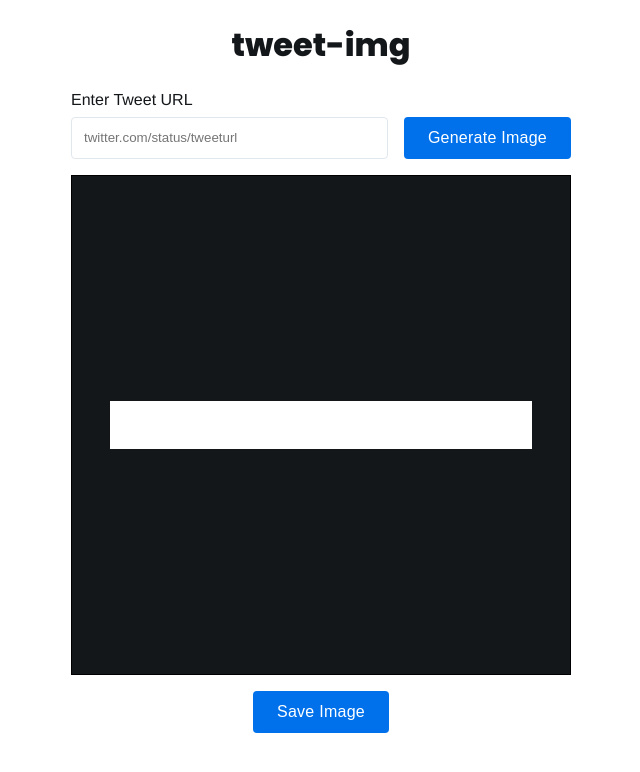
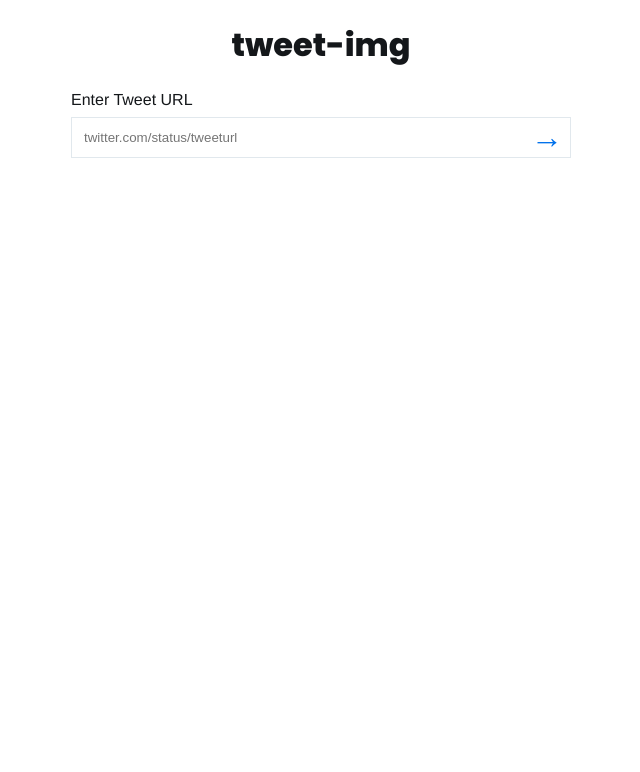
Before and after one commit to mhuap/tweet-img, a Next.js app: page / in a window 1280 px wide. Shown: the top 772 px of the page, without its empty margins (319-959 px from the left). Built offline with nearby package versions, Linux system fonts and the light colour scheme.

Commit message:
works with layout~

```diff
--- /dev/null
+++ b/components/result.js
@@ -0,0 +1,56 @@
+import React from "react";
+import axios from 'axios';
+const errormsg = '400: Invalid URL';
+// import Tweet from '../components/tweet';
+
+class Result extends React.Component {
+
+  constructor(props){
+    super(props);
+
+  }
+
+  genCanvas(){
+    const html2canvas = require('html2canvas');
+    html2canvas(document.querySelector("#tweet-container"), {allowTaint: true}).then(function(canvas) {
+      canvas.className = 'tweet-container-container';
+
+      let div = document.querySelector('#canvas div');
+      div.parentNode.replaceChild(canvas, div);
+    });
+  }
+
+  render(){
+    console.log('render');
+    if (this.props.tweet === errormsg){
+      return <p>{errormsg}</p>
+    }
+    return (
+      <>
+        <div id='result'>
+
+          <div>
+            <h2>Preview</h2>
+            <div className='tweet-container-container'>
+              <div id='tweet-container'>
+                <div id='tweet' dangerouslySetInnerHTML={{__html: this.props.tweet}}>
+
+                </div>
+              </div>
+            </div>
+          </div>
+
+          <div id='canvas'>
+            <h2>Image</h2>
+            <div className='tweet-container-container'>
+              <button onClick={this.genCanvas}>Create Image</button>
+            </div>
+          </div>
+
+        </div>
+      </>
+    );
+  }
+}
+
+export default Result;
--- a/pages/index.js
+++ b/pages/index.js
@@ -1,97 +1,105 @@
 import React from "react";
 import axios from 'axios';
+const errormsg = '400: Invalid URL';
+
 // import { useRouter } from 'next/router'
 // import SEO from "../components/seo"
+import Result from '../components/result';
 import '../scss/index.scss';
 // import logosrc from '../images/Twitter_Logo_Blue.svg'
 
 
 class IndexPage extends React.Component {
-  // const router = useRouter()
-  // const { tweeturl } = router.query
+
   constructor(props) {
     super(props);
     this.state = {
-        url: '',
+        loading: false,
+        // url: '',
+        blank: true,
+        tweet: ''
     };
 
-    this.handleChange = this.handleChange.bind(this);
+    this.urlInput = React.createRef();
+    // this.handleChange = this.handleChange.bind(this);
     this.handleSubmit = this.handleSubmit.bind(this);
   }
 
-  handleChange(e){
-    e.preventDefault();
+  createTweet(url){
+    console.log('axios');
+
     this.setState({
-        url: e.target.value,
+      loading: true
+    })
+    console.log('loading')
+
+    axios.post('/api', {
+      url: url
+    })
+    .then(response => {
+      console.log('response')
+      // console.log(response.data)
+
+      this.setState({
+        tweet: response.data,
+        loading: false
       });
+
+      console.log('not loading')
+
+      // this.genCanvas()
+
+    })
+    .catch(error => {
+      console.log(error)
+      this.setState({
+        tweet: errormsg,
+        loading: false
+      });
+
+      console.log('not loading')
+    })
+
   }
 
   handleSubmit(e){
     e.preventDefault();
-    //making a post request with the fetch API
-    axios.post('/api', {
-      url: this.state.url
-    })
-    .then(response => {
-      // console.log(response.data)
-      const div = document.getElementById('tweet');
-      div.innerHTML = response.data;
 
-      let logo = document.createElement('img');
-      logo.id = 'logo';
-      logo.src = '/Twitter_Logo_Blue.png';
-      document.getElementById('tweet').appendChild(logo);
+    console.log('Submitted');
+    this.setState({
+        blank: false
+    }, () => this.createTweet(this.urlInput.current.value));
 
-      let ver = document.querySelector('.u-hiddenVisually');
-      if (ver){
-        let badge = document.createElement('img');
-        badge.id = 'badge';
-        badge.src = '/verified.png';
-        ver.parentNode.replaceChild(badge, ver);
-      }
-      // this.genCanvas()
-    })
-    .catch(error => console.log(error))
   }
 
-  genCanvas(){
-    const html2canvas = require('html2canvas');
-    html2canvas(document.querySelector("#tweet-container"), {allowTaint: true}).then(function(canvas) {
-      // document.querySelector('#container').appendChild(canvas);
-      let tweetContainer = document.getElementById('tweet-container-container');
-      tweetContainer.parentNode.replaceChild(canvas, tweetContainer);
-    });
-  }
 
   render(){
+    var res;
+    if (this.state.blank){
+      res = null;
+    } else if (this.state.loading){
+      res = <p>Loading...</p>;
+    } else {
+      res = <Result tweet={this.state.tweet}/>;
+    }
     return (
       <div id='container'>
+        <div id='form-wrapper'>
           <h1>tweet-img</h1>
           <form onSubmit={this.handleSubmit}>
             <label>Enter Tweet URL</label>
             <div id='form-input'>
-            <input id='url-input'type='text' onChange={this.handleChange} name='url' placeholder='twitter.com/status/tweeturl'/>
-            <button>Generate Image</button>
+              <input id='url-input'type='text' ref={this.urlInput} name='url' placeholder='twitter.com/status/tweeturl'/>
+              <button>&#8594;</button>
             </div>
           </form>
-
-        <div id='tweet-container-container'>
-          <div id='tweet-container'>
-            <div id='tweet'></div>
-          </div>
         </div>
 
-        <button onClick={this.genCanvas}>Save Image</button>
+        {res}
 
       </div>
     );
   }
 }
 
-// IndexPage.getInitialProps = async ({ req }) => {
-//   const res = await axios.post('/');
-//   const json = await res.json();
-//   return { tweeturl: json.url };
-// }
-
 export default IndexPage
--- a/scss/index.scss
+++ b/scss/index.scss
@@ -4,6 +4,7 @@
 $color-darkblue: #0071EB;
 $color-extralightgrey: #E1E8ED;
 $border-radius: 0.25rem;
+$width: 500px;
 
 @import url('https://fonts.googleapis.com/css?family=Poppins:800&display=swap');
 
@@ -34,32 +35,47 @@
 
 #container {
   margin: 0 auto;
-  max-width: 500px;
+  width: 80vw;
   text-align: center;
 
   & > button {
     display: block;
     margin: 1rem auto;
-
   }
 }
 
-form {
-  margin-bottom: 1rem;
+#form-wrapper {
+  max-width: $width;
+  margin: 0 auto;
 }
 
 #form-input {
-  display: flex;
-  justify-content: space-between;
+  position: relative;
+  // display: flex;
+  // justify-content: space-between;
   width: 100%;
+}
+
+#form-input button {
+  font-weight: bold;
+  font-size: 2rem;
+  line-height: 0;
+  padding: 0.5rem;
+  position: absolute;
+  right: 0;
+  top: 0;
+  box-sizing: border-box;
+  height: 100%;
+  background: none;
+  color: $color-darkblue;
 }
 
 button {
   background-color: $color-darkblue;
-  // border: solid 1px $color-blue;
+  border: solid 1px $color-blue;
   border: none;
   padding: 0.75rem 1.5rem;
-  border-radius: $border-radius;
+  // border-radius: $border-radius;
   color: white;
   font-size: 1rem;
   letter-spacing: 0.25px;
@@ -77,22 +93,31 @@
 
 input {
   padding: 0.75rem 0.75rem;
-  border-radius: $border-radius;
+  // border-radius: $border-radius;
   border: solid 1px $color-extralightgrey;
-  flex-grow: 1;
+  // flex-grow: 1;
+  width: 100%;
   margin-right: 1rem;
+  box-sizing: border-box;
 
   &:focus {
     border: solid 1px $color-blue;
-    border-radius: $border-radius;
+    // border-radius: $border-radius;
     box-shadow: 0 0 0 0.2rem rgba(29, 161, 242,.25);
     outline: none;
   }
 }
 
-#tweet-container-container {
+#result {
+  display: flex;
+  flex-direction: row;
+  justify-content: space-around;
+}
+
+.tweet-container-container {
   margin: 0 auto;
   border: solid 1px black;
+  width: $width;
 }
 
 #tweet-container:before {
@@ -108,6 +133,23 @@
   justify-content: center;
   align-items: center;
   background-color: #14171a;
+}
+
+#canvas {
+  display: flex;
+  flex-direction: column;
+}
+
+#canvas .tweet-container-container {
+  display: flex;
+  justify-content: center;
+  align-items: center;
+  width: $width;
+  flex-grow: 1;
+}
+
+h2 {
+  text-align: left;
 }
 
 #tweet {
--- a/server.js
+++ b/server.js
@@ -18,7 +18,11 @@
   server.post('/api', async (req, res) => {
     const result = await getTweet(req.body.url);
     // console.log(result);
-    res.send(result);
+    if (result.errno) {
+      res.sendStatus(400);
+    } else {
+      res.send(result);
+    }
   })
 
   server.get('*', (req, res) => {
```
Also changed, not shown: scraper.js (+10 -5 lines), 1 other file (tests, documents, lock files or other folders). Lines whose indentation alone changed are shown as unchanged.
